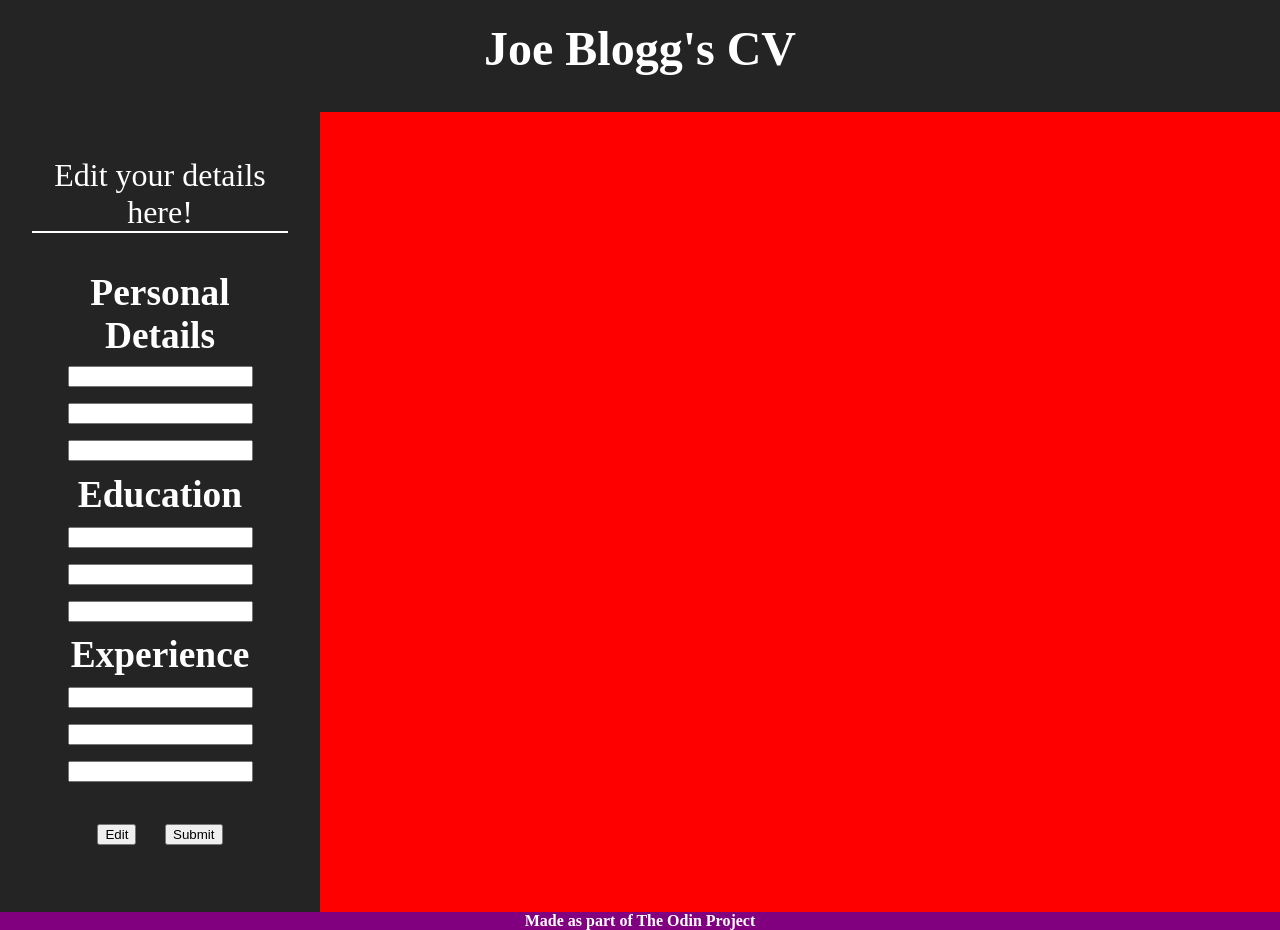
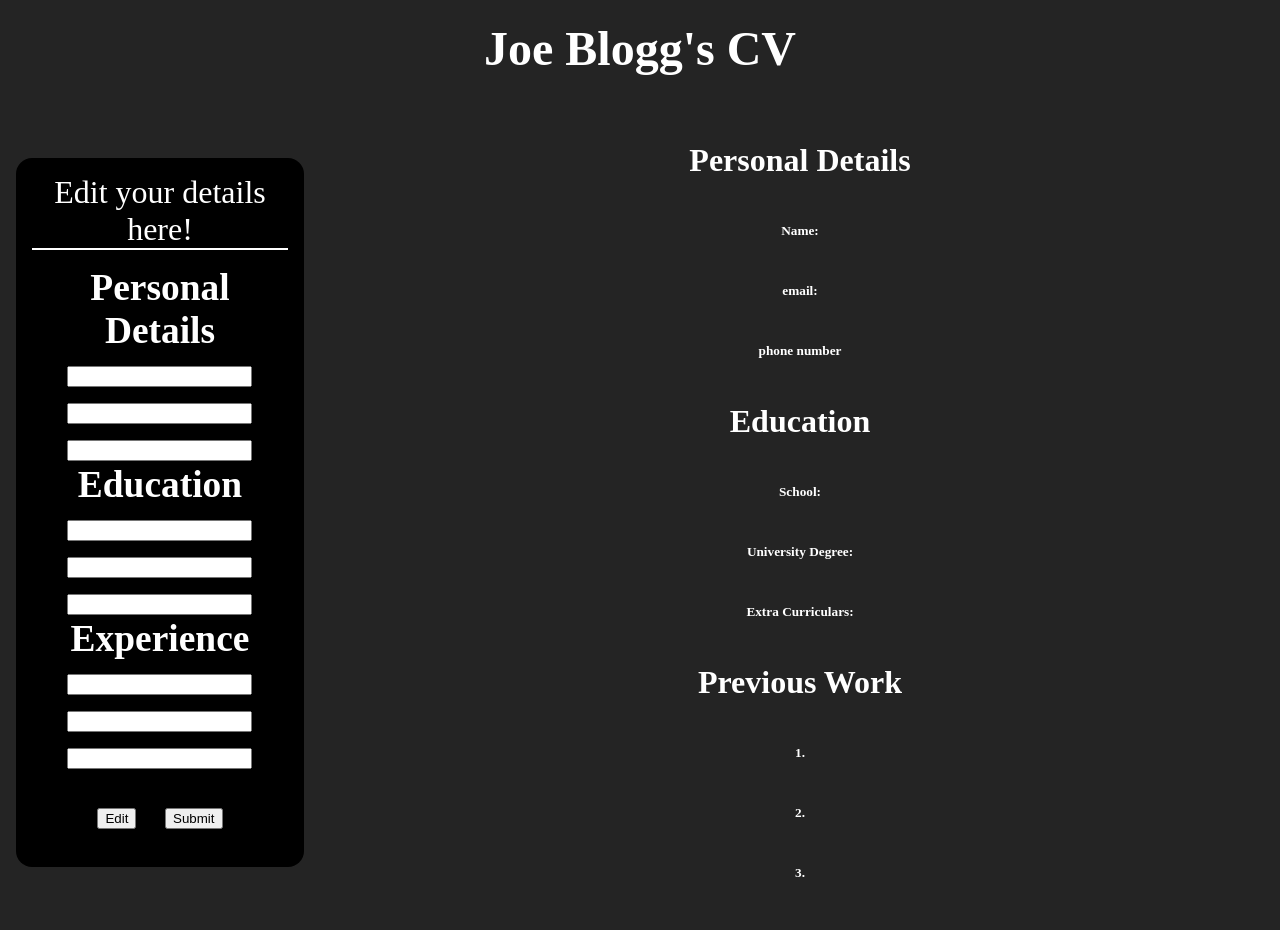
Before and after one commit to Anthony-McDonald/react-cv-application, a React (Vite) app in the folder reactCvApplication/: page / in a window 1280 px wide. Built offline with nearby package versions, Linux system fonts and the light colour scheme.

Commit message:
works on input presses rather than on button click

```diff
--- a/reactCvApplication/src/components/App.jsx
+++ b/reactCvApplication/src/components/App.jsx
@@ -9,7 +9,6 @@ return (
 <>
 <Header></Header>
 <MainArea></MainArea>
-<Footer></Footer>
 
 
 </>
--- /dev/null
+++ b/reactCvApplication/src/components/CVEntry.jsx
@@ -0,0 +1,7 @@
+export default function CVEntry({details}) {
+    return (
+    <>
+    <h5>{details}</h5>
+    </>
+    )
+}
--- /dev/null
+++ b/reactCvApplication/src/components/CVHeader.jsx
@@ -0,0 +1,5 @@
+export default function CVHeader({name}) {
+return (
+    <h1>{name}</h1>
+)
+}
--- a/reactCvApplication/src/components/CVSection.jsx
+++ b/reactCvApplication/src/components/CVSection.jsx
@@ -1,6 +1,13 @@
+import CVHeader from "./CVHeader"
+import CVEntry from "./CVEntry"
 
-export default function CVSection() {
+export default function CVSection({name, details1, details2, details3}) {
     return (
-        <></>
+        <>
+        <CVHeader name={name}></CVHeader>
+        <CVEntry details={details1}></CVEntry>
+        <CVEntry details={details2}></CVEntry>
+        <CVEntry details={details3}></CVEntry>
+        </>
     )
 }
--- a/reactCvApplication/src/components/EditableForm.jsx
+++ b/reactCvApplication/src/components/EditableForm.jsx
@@ -1,15 +1,30 @@
 import FormTitleBox from "./FormTitleBox";
-import FormSection from "./FormSection";
+import FormHeaderRow from "./FormHeaderRow";
+import FormRow from "./FormRow";
+
 import Button from "./Button";
 
-export default function EditableForm() {
+export default function EditableForm({ inputValues, onInputChange}) {
     return (
 
 <div className="editable-form">
 <FormTitleBox></FormTitleBox>
-<FormSection name="Personal Details"></FormSection>
-<FormSection name="Education"></FormSection>
-<FormSection name="Experience"></FormSection>
+
+        <div className="editable-form">
+            <FormHeaderRow name={"Personal Details"}></FormHeaderRow>
+            <FormRow name="pd1" value={inputValues.pd1} onInputChange={onInputChange}></FormRow>
+            <FormRow name="pd2" value={inputValues.pd2} onInputChange={onInputChange}></FormRow>
+            <FormRow name="pd3" value={inputValues.pd3} onInputChange={onInputChange}></FormRow>
+            <FormHeaderRow name={"Education"}></FormHeaderRow>
+            <FormRow name="ed1" value={inputValues.ed1} onInputChange={onInputChange}></FormRow>
+            <FormRow name="ed2" value={inputValues.ed2} onInputChange={onInputChange}></FormRow>
+            <FormRow name="ed3" value={inputValues.ed3} onInputChange={onInputChange}></FormRow>
+            <FormHeaderRow name={"Experience"}></FormHeaderRow>
+            <FormRow name="ex1" value={inputValues.ex1} onInputChange={onInputChange}></FormRow>
+            <FormRow name="ex2" value={inputValues.ex2} onInputChange={onInputChange}></FormRow>
+            <FormRow name="ex3" value={inputValues.ex3} onInputChange={onInputChange}></FormRow>
+        </div>
+
 <div className="form-entries">
 
 </div>
--- a/reactCvApplication/src/components/FormRow.jsx
+++ b/reactCvApplication/src/components/FormRow.jsx
@@ -1,7 +1,10 @@
-export default function FormRow() {
+
+
+export default function FormRow({name, value, onInputChange}) {
     return (
         <div className="form-rows">
-            <input type="text" />
+            <input type="text" value={value}
+            onChange={(e) => onInputChange(name, e.target.value)} />
         </div>
     )
 }
--- a/reactCvApplication/src/components/FormSection.jsx
+++ /dev/null
@@ -1,14 +0,0 @@
-import FormHeaderRow from "./FormHeaderRow";
-import FormRow from "./FormRow";
-
-export default function FormSection({name}) {
-    return (
-        <div className="form-section">
-        <FormHeaderRow name={name}></FormHeaderRow>
-        <FormRow></FormRow>
-        <FormRow></FormRow>
-        <FormRow></FormRow>
-        </div>
-
-    )
-}
--- a/reactCvApplication/src/components/MainArea.jsx
+++ b/reactCvApplication/src/components/MainArea.jsx
@@ -1,21 +1,41 @@
 import '../styles/main-styles.css'
 import EditableForm from './EditableForm'
 import CVSection from './CVSection'
+import { useState } from 'react';
 
 export default function MainArea() {
+    const [inputValues, setInputValues] = useState({
+        pd1: '',
+        pd2: '',
+        pd3: '',
+        ed1: '',
+        ed2: '',
+        ed3: '',
+        ex1: '',
+        ex2: '',
+        ex3: ''
+    });
+
+    const handleInputChange = (name, value) => {
+        setInputValues(prevState => ({
+            ...prevState,
+            [name]: value
+        }));
+    };
+
     return (
         <div className="container">
 <div className="left-side">
 {/* <h3>leftSide</h3> */}
 
-<EditableForm></EditableForm>
+<EditableForm inputValues={inputValues} onInputChange={handleInputChange}></EditableForm>
 </div>
 
 <div className="right-side">
-{/* <h3>rightSide</h3> */}
-<CVSection></CVSection>
-<CVSection></CVSection>
-<CVSection></CVSection>
+{/* <h3>rightSide</h3>  */}
+<CVSection name={"Personal Details"} details1={"Name: " + inputValues.pd1} details2={"email: " + inputValues.pd2} details3={"phone number" + inputValues.pd3}></CVSection>
+<CVSection name={"Education"} details1={"School: " + inputValues.ed1} details2={"University Degree: " +inputValues.ed2} details3={"Extra Curriculars: " +inputValues.ed3}></CVSection>
+<CVSection name={"Previous Work"} details1={"1. " + inputValues.ex1} details2={"2. " + inputValues.ex2} details3={"3." + inputValues.ex3}></CVSection>
 </div>
 
 </div>
--- a/reactCvApplication/src/styles/main-styles.css
+++ b/reactCvApplication/src/styles/main-styles.css
@@ -25,10 +25,9 @@
   }
 
   .right-side {
-  background-color: red;
   display: flex;
   flex-grow: 1;
-  height: 100%;
+
   }
 
   .right-side, .left-side {
@@ -46,6 +45,8 @@
 
 .editable-form {
 
+background-color: black;
+border-radius: 1rem;
 width: 80%;
 padding: 1rem;
 display: flex;
@@ -61,7 +62,7 @@ flex-direction: column;
 }
 
 .form-rows {
-  height: 5%;
+  height: 100%;
 }
 
 .form-section {
@@ -71,12 +72,11 @@ flex-direction: column;
 }
 
 .form-header {
-  margin-bottom: -2rem;
+  margin: 0rem;
 }
 
 .buttons {
   height: 4rem;
-  margin-top: 3rem;
   display: flex;
   justify-content: space-around;
   align-items: center;
```
